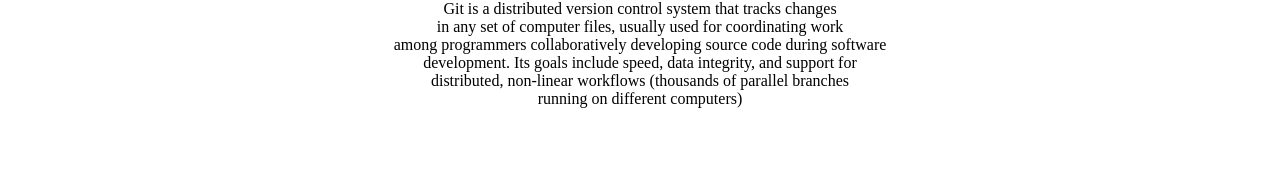
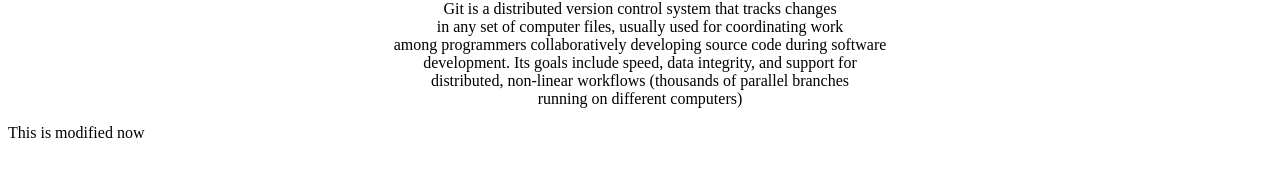
Before and after one commit to McBugatti/mygit-test, a plain HTML site: page Index.html in a window 1280 px wide. Shown: the part 84-260 px from the top of the page. Drawn offline with Linux system fonts and the light colour scheme.

Commit message:
I updated Index.html

```diff
--- a/Index.html
+++ b/Index.html
@@ -12,6 +12,6 @@
 <body>
     <h1><center>GIT</center></h1> <hr>
     <p><center> Git is a distributed version control system that tracks changes <br> in any set of computer files, usually used for coordinating work <br> among programmers collaboratively developing source code during software <br> development. Its goals include speed, data integrity, and support for <br> distributed, non-linear workflows (thousands of parallel branches <br> running on different computers)</center></p>
-
+<p>This is modified now</p>
 </body>
 </html>
```
